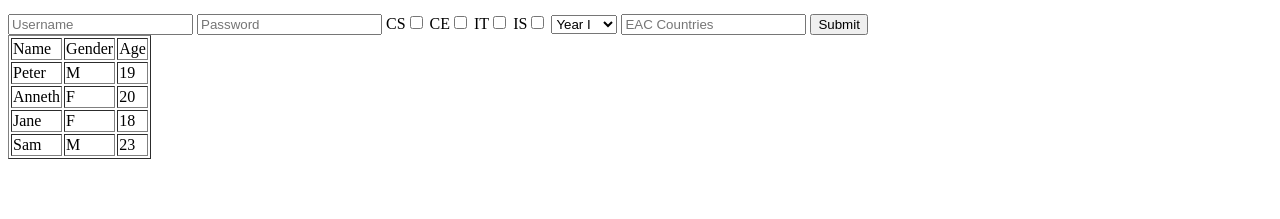
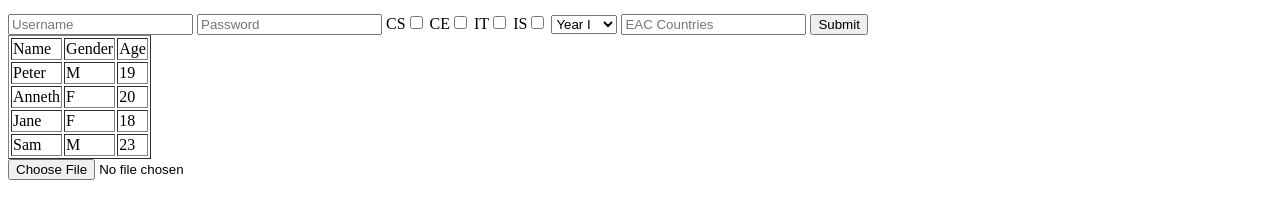
Before and after one commit to uzandre/NPCMusanze, a plain HTML site: page index.html in a window 1280 px wide. Shown: the part 187-406 px from the top of the page. Drawn offline with Linux system fonts and the light colour scheme.

Commit message:
Added file

```diff
--- a/index.html
+++ b/index.html
@@ -64,7 +64,7 @@ byashegeshwe n’intambara.
    </table>
 
 
-
+   <input type="file" name="auzamure">
 
 
 
```
